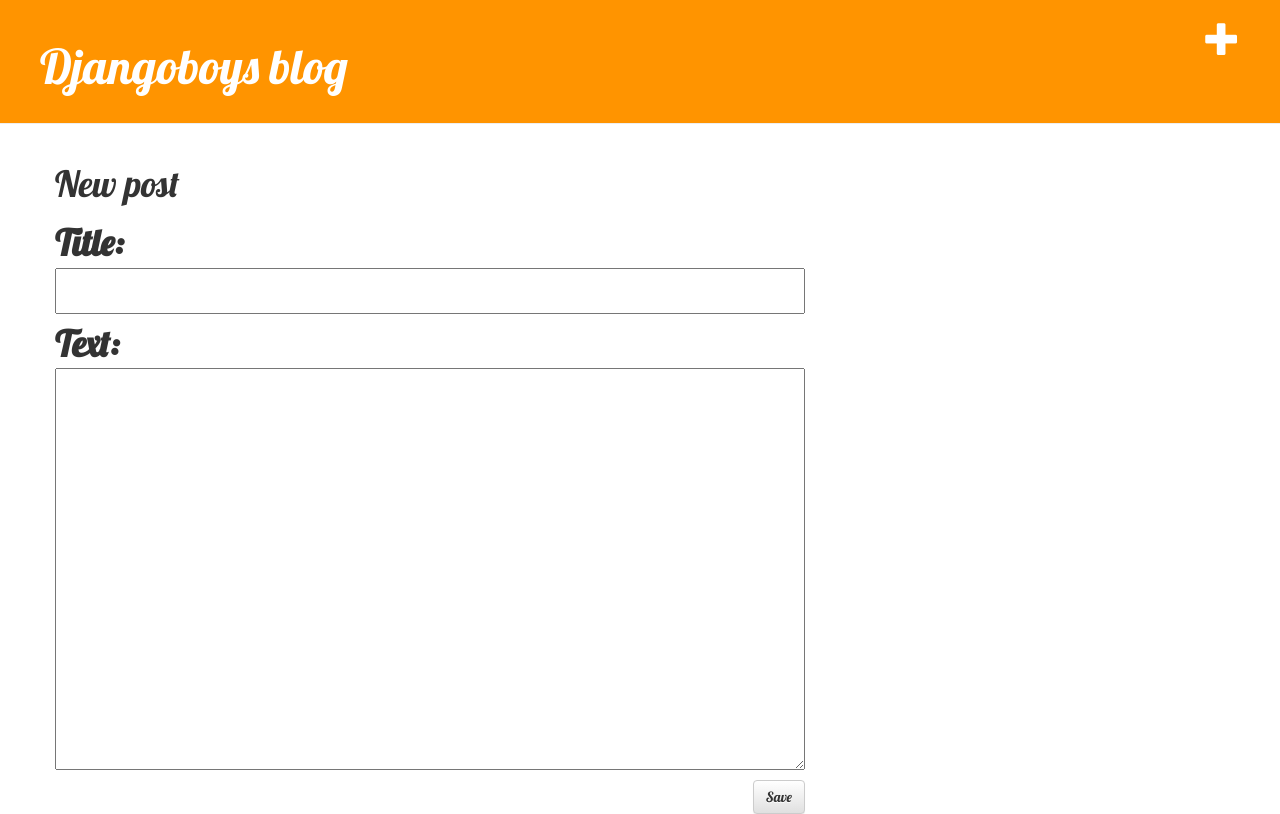
After one commit to KeiOtori/tests-djangoboys, a Django app: page /post/new/ in a window 1280 px wide. The commit adds this page. Run offline with Django 3.2, Linux system fonts and the light colour scheme; some libraries are stand-ins or nearby versions.

Commit message:
New form to add posts in user interface (form, template, corresponding url route)

```diff
--- /dev/null
+++ b/blog/forms.py
@@ -0,0 +1,7 @@
+from django import forms
+from .models import Post
+
+class PostForm(forms.ModelForm):
+    class Meta:
+        model = Post
+        fields = ('title','text',)
--- a/blog/templates/blog/base.html
+++ b/blog/templates/blog/base.html
@@ -9,6 +9,7 @@
  </head>
  <body>
   <div class="page-header">
+   <a href="{% url 'post_new' %}" class='top-menu'><span class="glyphicon glyphicon-plus"></span></a>
    <h1><a href="/">Djangoboys blog</a></h1>
   </div>
   <div class="content container">
--- /dev/null
+++ b/blog/templates/blog/post_edit.html
@@ -0,0 +1,10 @@
+{% extends 'blog/base.html' %}
+
+{% block content %}
+<h1>New post<h1>
+<form method="POST" class="post-form">
+ {% csrf_token %}
+ {{ form.as_p }}
+ <button type="submit" class="save btn btn-default">Save</button>
+</form>
+{% endblock %}
--- a/blog/urls.py
+++ b/blog/urls.py
@@ -4,4 +4,5 @@ from . import views
 urlpatterns = [
     url(r'^$',views.post_list,name='post_list'),
     url(r'^post/(?P<pk>\d+)/$',views.post_detail,name='post_detail'),
+    url(r'^post/new/$',views.post_new,name='post_new'),
 ]
--- a/blog/views.py
+++ b/blog/views.py
@@ -1,6 +1,7 @@
-from django.shortcuts import render, get_object_or_404
+from django.shortcuts import render, get_object_or_404, redirect
 from django.utils import timezone
 from .models import Post
+from .forms import PostForm
 
 
 # Create your views here
@@ -11,3 +12,16 @@ def post_list(request):
 def post_detail(request, pk):
     post = get_object_or_404(Post, pk=pk)
     return render(request, 'blog/post_detail.html',{'post':post})
+
+def post_new(request):
+    if request.method == 'POST':
+        form = PostForm(request.POST)
+        if form.is_valid():
+            post = form.save(commit=False)
+            post.author = request.user
+            post.published_date = timezone.now()
+            post.save()
+            return redirect('post_detail', pk=post.pk)
+    else:
+        form = PostForm()
+        return render(request, 'blog/post_edit.html',{'form':form})
```
